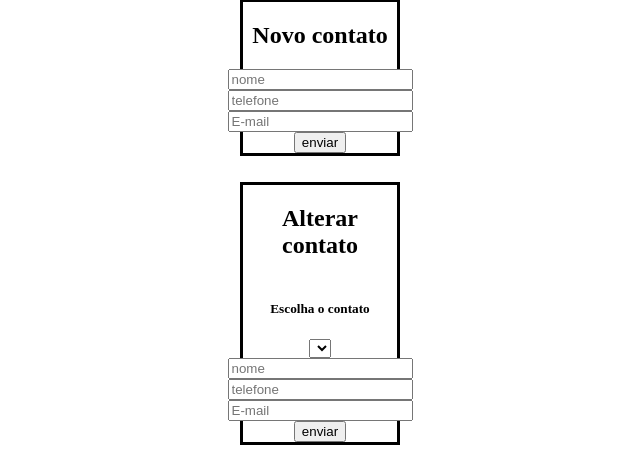
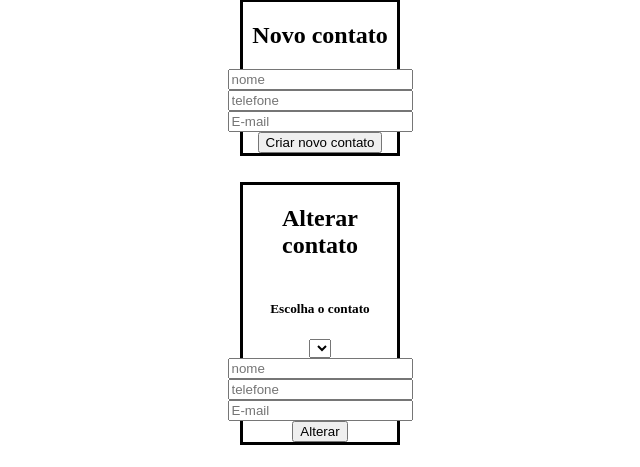
Before and after one commit to samuel-lino/exercicio-node, a website built with webpack: page src/index.html in a window 1280 px wide. Shown: the part 182-649 px from the top of the page, without its empty margins (328-968 px from the left). Built offline with nearby package versions, Linux system fonts and the light colour scheme; files whose address does not match are found by name.

Commit message:
pequenas mudnças

```diff
--- a/src/index.html
+++ b/src/index.html
@@ -44,7 +44,7 @@
                 <input type="text" placeholder="nome" class="name" name="nome">
                 <input type="text" placeholder="telefone" class="tel" name="telefone">
                 <input type="text" name="email" class="email" placeholder="E-mail">
-                <button class="adicionar" type="submit">enviar</button>
+                <button class="adicionar" type="submit">Criar novo contato</button>
             </form>
         </div>
         <div class="alt">
@@ -57,7 +57,7 @@
                 <input type="text" placeholder="nome" id="name" name="nome">
                 <input type="text" placeholder="telefone" id="tel" name="telefone">
                 <input type="text" name="email" id="email" placeholder="E-mail">
-                <button type="submit" class="muda">enviar</button>
+                <button type="submit" class="muda">Alterar</button>
             </form>
 
         </div>
```
